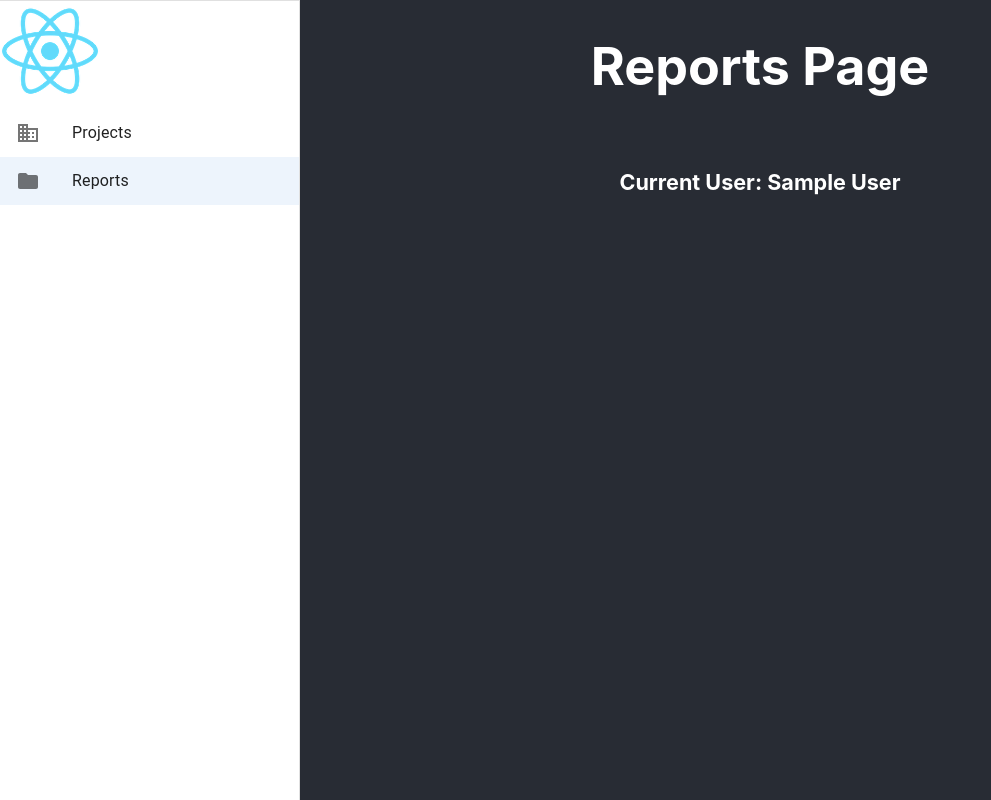
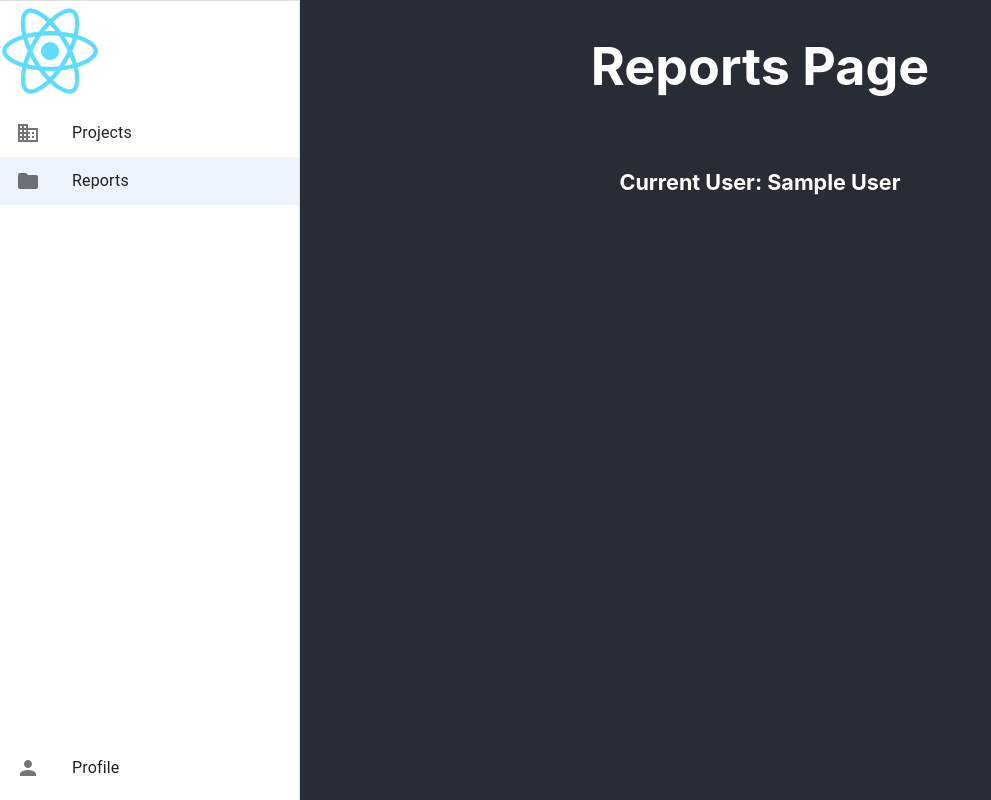
Before and after one commit to jakestreet/swe4663project, a React (Create React App) app: page /reports in a window 1280 px wide. Shown: the whole page, without its empty margins (0-991 px from the left). Built offline with nearby package versions, Linux system fonts and the light colour scheme; no server answers; sample sign-in values are in the browser's storage; the HTML template or start-up script is replaced by a standard one.

Commit message:
Update SideBar.js
pushed profile button to bottom

```diff
--- a/src/components/SideBar.js
+++ b/src/components/SideBar.js
@@ -32,22 +32,24 @@ export default function SideBar() {
     >
           <Divider />
           <img style={{ width: 100, height: 100 }} src="/logo192.png" alt="Logo" />
-          <List>
-              <ListItemButton disablePadding onClick={() => navigate("/home")} selected={location.pathname === '/home'}>
+          <List sx={{height: "100vh", display: "flex", flexDirection: "column"}}>
+              <ListItem button disablePadding onClick={() => navigate("/home")} selected={location.pathname === '/home'}>
+                      <ListItemButton>
                       <ListItemIcon>
                           <ProjectsIcon />
                       </ListItemIcon>
                       <ListItemText primary="Projects" />
-              </ListItemButton>
+                      </ListItemButton>
+              </ListItem>
               <ListItem button disablePadding onClick={() => navigate("/reports")} selected={location.pathname === '/reports'}>
-                  <ListItemButton>
+                        <ListItemButton>
                       <ListItemIcon>
                           <ReportsIcon />
                       </ListItemIcon>
                       <ListItemText primary="Reports" />
-                  </ListItemButton>
+                      </ListItemButton>
               </ListItem>
-              <ListItem style={{ paddingTop: '200%' }} disablePadding>
+              <ListItem style={{ marginTop: 'auto' }} disablePadding>
                   <ListItemButton>
                       <ListItemIcon>
                           <ProfileIcon />
```
